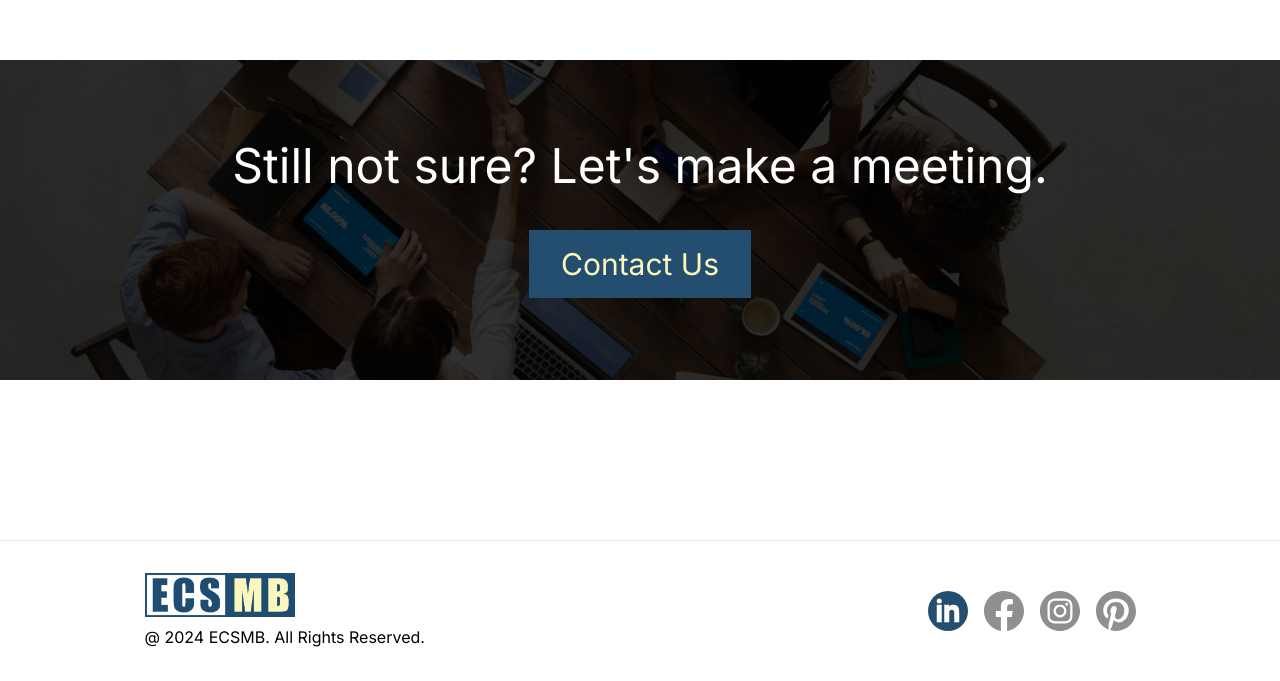
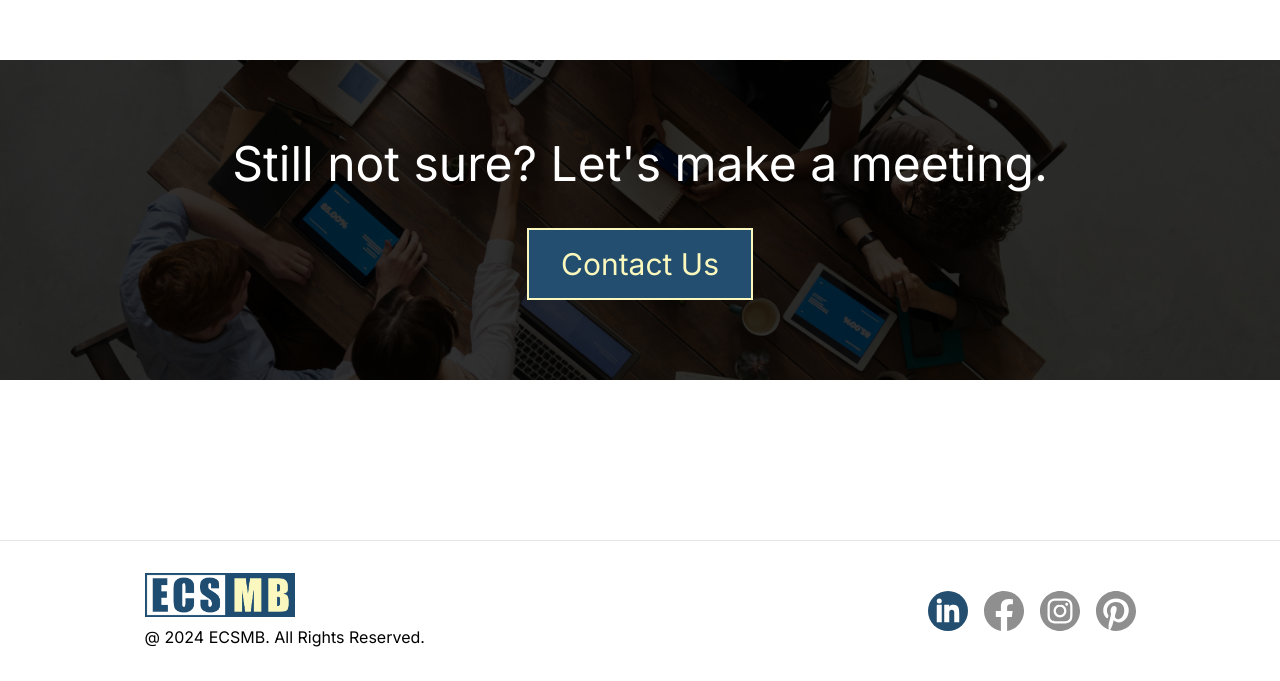
Before and after one commit to MilosBogicevic/nextjs-website, a Next.js app: page /what-we-do in a window 1280 px wide. Shown: the part 3509-4190 px from the top of the page. Built offline with nearby package versions, Linux system fonts and the light colour scheme.

Commit message:
Added styling changes to Button, CallToAction and TextWithImage components.

```diff
--- a/src/components/Button.tsx
+++ b/src/components/Button.tsx
@@ -4,7 +4,7 @@ import { usePathname } from "next/navigation";
 
 interface ButtonProps {
   url: string;
-  size: "big" | "small";
+  size: "large" | "small";
   text: string;
   onClick?: () => void;
 }
@@ -17,8 +17,8 @@ export default function Button(props: ButtonProps) {
       <Link
         href={props.url}
         className={`${
-          props.size === "big"
-            ? "px-4 py-2 sm:px-8 sm:py-4 text-3xl"
+          props.size === "large"
+            ? "px-4 py-2 sm:px-8 sm:py-4 text-3xl border-2 border-secondary"
             : "px-4 py-2 text-xl"
         } ${
           pathname === "/contact"
--- a/src/components/CallToAction.tsx
+++ b/src/components/CallToAction.tsx
@@ -25,7 +25,7 @@ export default function CallToAction(props: CallToActionProps) {
           <h3 className="text-white text-center px-8 text-3xl sm:text-5xl max-w-[900px]">
             {props.title}
           </h3>
-          <Button url="/contact" size="big" text="Contact Us" />
+          <Button url="/contact" size="large" text="Contact Us" />
         </div>
       </div>
     </>
--- a/src/components/TextWithImage.tsx
+++ b/src/components/TextWithImage.tsx
@@ -12,7 +12,7 @@ export default function TextWithImage() {
             key={index}
             className={`${
               index % 2 === 0 ? "md:flex-row" : "md:flex-row-reverse"
-            } flex flex-col py-8 md:py-12 px-8 md:px-0`}
+            } flex flex-col py-8 md:py-12`}
           >
             <div className="w-full md:w-1/2 h-auto">
               <Image
```
